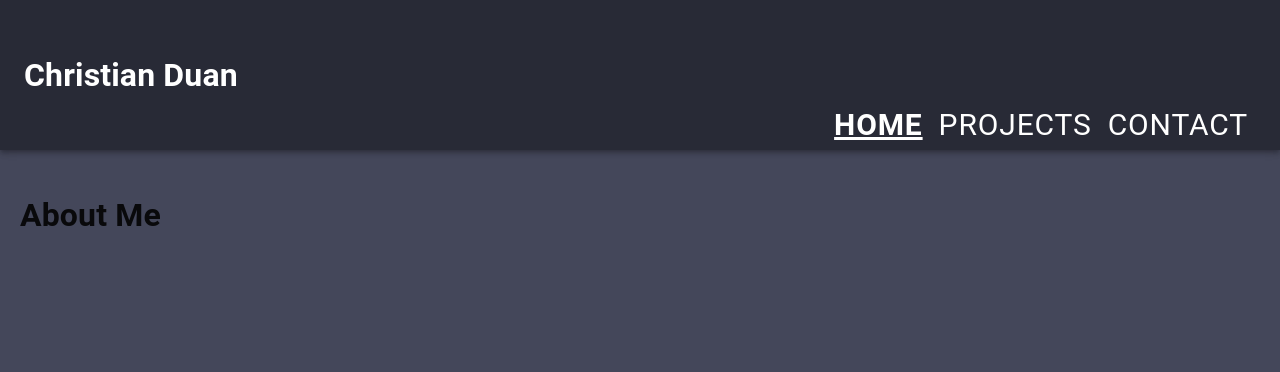
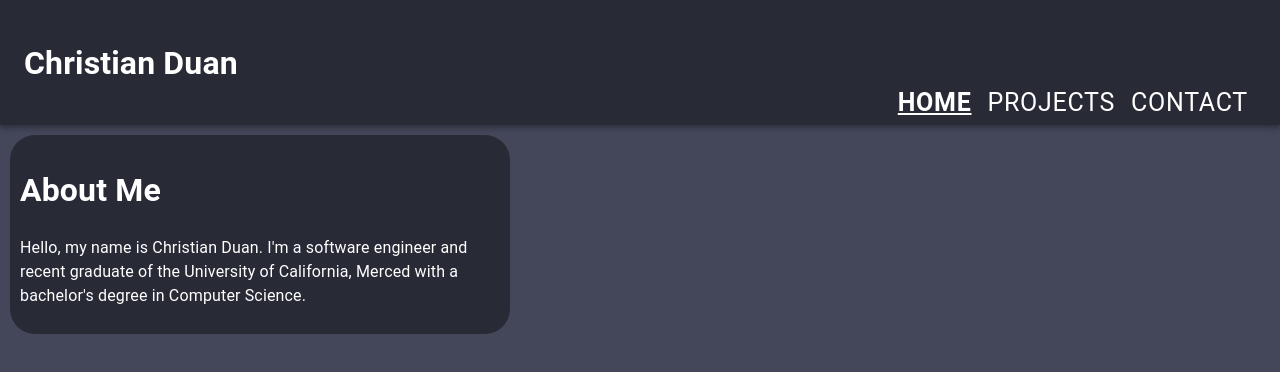
Before and after one commit to christianduan/portfolio, a Next.js app: page / in a window 1280 px wide. Shown: the top 372 px of the page. Built offline with nearby package versions, Linux system fonts and the light colour scheme.

Commit message:
Added some info about me

```diff
--- a/components/AboutMe.js
+++ b/components/AboutMe.js
@@ -4,14 +4,17 @@ import Box from "@mui/material/Box";
 export default function AboutMe() {
     return (
         <Box sx={{
-            backgroundColor: '',
+            backgroundColor: '#282A36',
             height: 'flex',
             width: '500px',
-             marginTop: '10px',
-             marginLeft: '10px',
-             padding: '10px'
+            marginTop: '10px',
+            marginLeft: '10px',
+            padding: '10px',
+            borderRadius: '25px'
         }}>
-            <h1>About Me</h1>
+            <h1 style={{color: 'white', }}>About Me</h1>
+            <p style={{color: 'white'}}>Hello, my name is Christian Duan. I'm a software engineer and recent graduate of the
+                University of California, Merced with a bachelor's degree in Computer Science. </p>
         </Box>
     );
 }
--- a/components/navBar.js
+++ b/components/navBar.js
@@ -8,15 +8,15 @@ export default function NavBar() {
     const router = useRouter();
 
     return (
-        <AppBar sx={{position: 'sticky', backgroundColor: '#282A36', height: '150px'}}>
+        <AppBar sx={{position: 'sticky', backgroundColor: '#282A36', height: '125px'}}>
             <Toolbar display="flex" justifyContent="space-between">
                 <h1 sx={{fontSize: '80px'}}>
                     Christian Duan
                 </h1>
-                <Box sx={{display : 'flex', justifyContent: 'right', marginTop: '100px', flexGrow: 1}}>
+                <Box sx={{display : 'flex', justifyContent: 'right', marginTop: '100px', marginBottom: '20px', flexGrow: 1}}>
                     <Link href={'/'}>
                         <Button sx={{
-                            fontSize: '30px',
+                            fontSize: '25px',
                             fontWeight:router.pathname === '/' ? 'bold' : 'inherit',
                             textDecoration: router.pathname === '/' ? 'underline' : 'none',
                             color: 'white'
@@ -26,7 +26,7 @@ export default function NavBar() {
                     </Link>
                     <Link href={'/projects'}>
                         <Button sx={{
-                            fontSize: '30px',
+                            fontSize: '25px',
                             fontWeight:router.pathname === '/projects' ? 'bold' : 'inherit',
                             textDecoration: router.pathname === '/projects' ? 'underline' : 'none',
                             color: 'white'
@@ -36,7 +36,7 @@ export default function NavBar() {
                     </Link>
                     <Link href={'/contact'}>
                         <Button sx={{
-                            fontSize: '30px',
+                            fontSize: '25px',
                             fontWeight:router.pathname === '/contact' ? 'bold' : 'inherit',
                             textDecoration: router.pathname === '/contact' ? 'underline' : 'none',
                             color: 'white'
```
